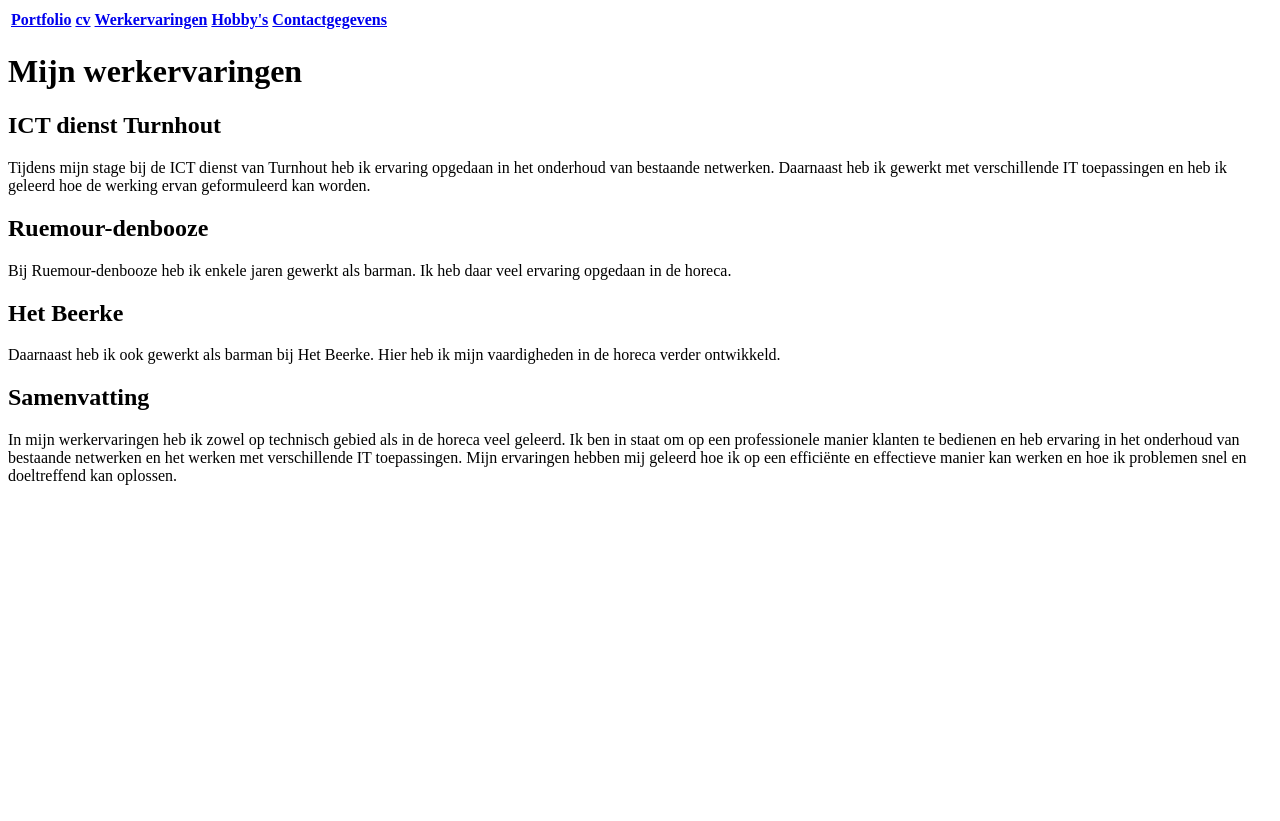
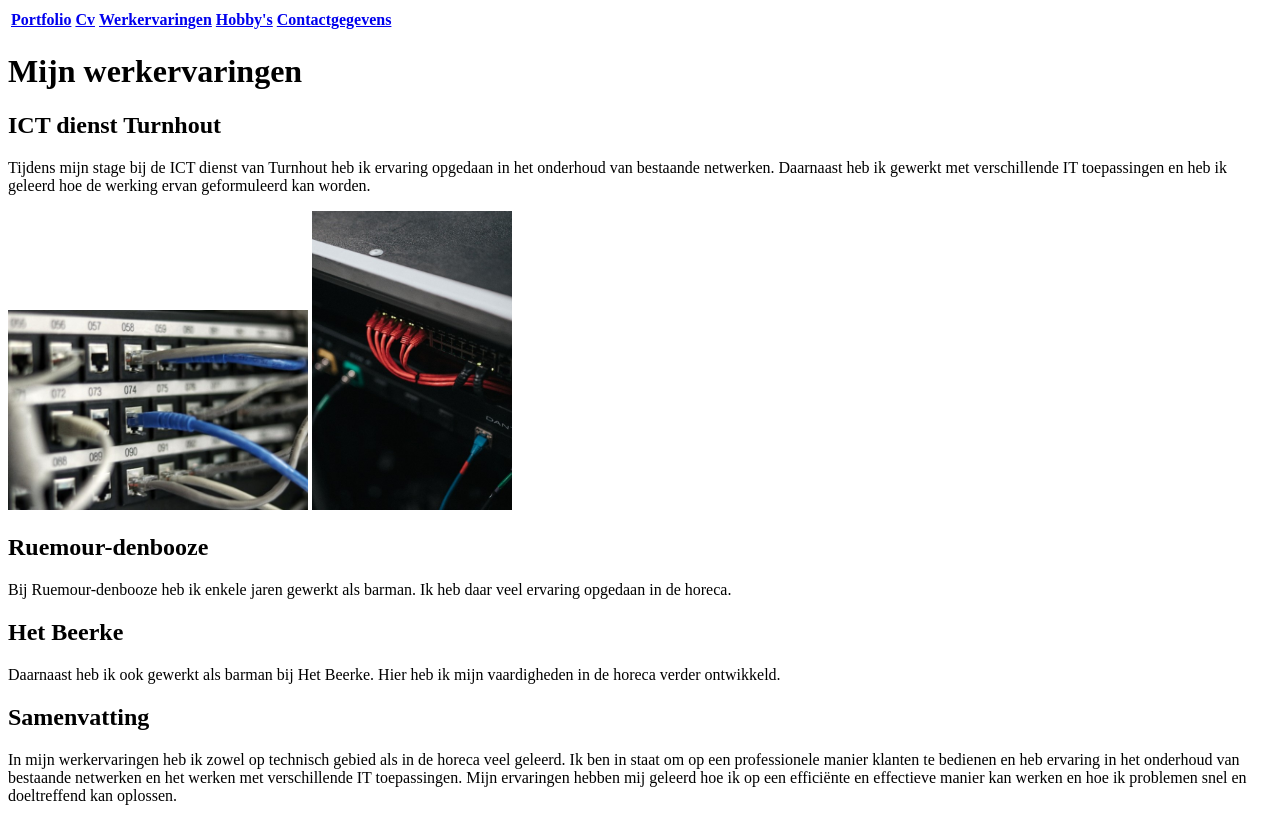
Before and after one commit to ArnePelkmans/Project-1, a plain HTML site: page ervaring.html in a window 1280 px wide. Before the commit the page ends 800 px from the top, so only its background shows below. Drawn offline with Linux system fonts and the light colour scheme.

Commit message:
commit Toevoeging foto's

```diff
--- a/ervaring.html
+++ b/ervaring.html
@@ -14,7 +14,7 @@
                 <a href="index.html">Portfolio</a>
             </th>
             <th>
-                <a href="cv.html">cv</a>
+                <a href="cv.html">Cv</a>
             </th>
             <th>
                 <a href="ervaring.html">Werkervaringen</a>
@@ -31,7 +31,10 @@
 
         <h1>Mijn werkervaringen</h1>
         <h2>ICT dienst Turnhout</h2>
+
         <p>Tijdens mijn stage bij de ICT dienst van Turnhout heb ik ervaring opgedaan in het onderhoud van bestaande netwerken. Daarnaast heb ik gewerkt met verschillende IT toepassingen en heb ik geleerd hoe de werking ervan geformuleerd kan worden.</p>
+        <img src="img/netwerk.jpg" alt="foto van router met kabels" width="300">
+        <img src="img/Mooiernetwerk.jpg" alt="foto van een netwerk met kabels" width="200">
 
     <h2>Ruemour-denbooze</h2>
     <p>Bij Ruemour-denbooze heb ik enkele jaren gewerkt als barman. Ik heb daar veel ervaring opgedaan in de horeca.</p>
```
Also changed, not shown: contact.html (+1 -1 lines), cv.html (+1 -1 lines), hobby.html (+1 -1 lines), index.html (+1 -1 lines), img/Mooiernetwerk.jpg (added), img/Netwerk.jpg (added).
